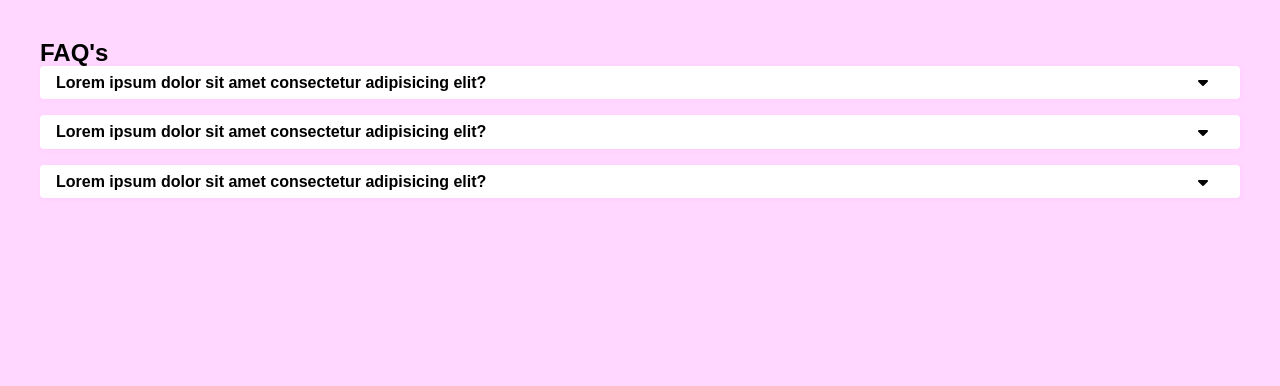
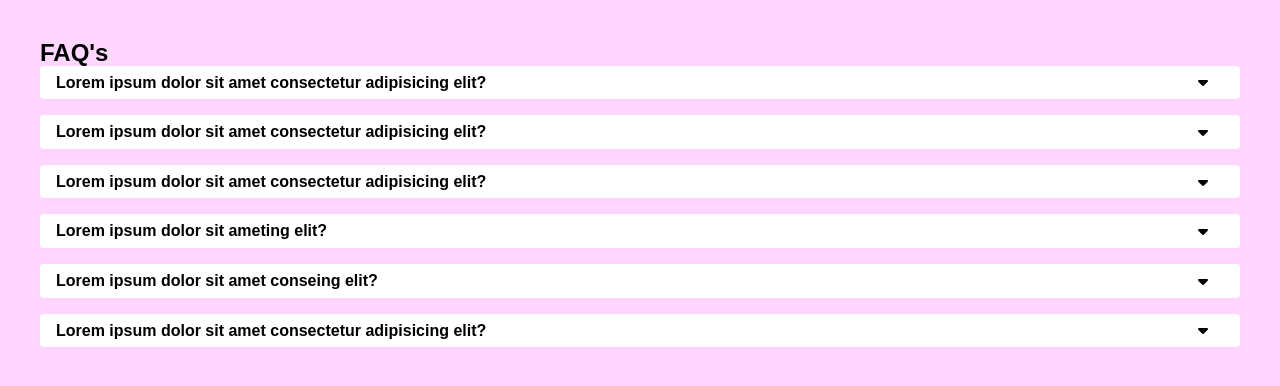
Before and after one commit to aruntutter/accordian-faq-section, a plain HTML site: page index.html in a window 1280 px wide. Drawn offline with Linux system fonts and the light colour scheme.

Commit message:
faq sections added

```diff
--- a/index.html
+++ b/index.html
@@ -46,7 +46,6 @@
     </div>
   </div>
 
-
   <div class="accordian">
     <div class="question">
       <h4>Lorem ipsum dolor sit amet consectetur adipisicing elit?</h4>
@@ -58,6 +57,42 @@
     </div>
   </div>
 
+  <div class="accordian">
+    <div class="question">
+      <h4>Lorem ipsum dolor sit ameting elit?</h4>
+      <i class="fa-solid fa-caret-down"></i>
+    </div>
+    <div class="answer">
+      <p>Lorem ipsum dolor sit amet consectetur, asperiores
+        necessitatibus tempore facere vero nihil voluptates possimus. Lorem ipsum, dolor sit amet consectetur
+        adipisicing elit. Animi, consequuntur aperiam cupiditate cum maxime in? Lorem ipsum, dolor sit amet consectetur
+        adipisicing elit. Quia, minima?</p>
+    </div>
+  </div>
+
+  <div class="accordian">
+    <div class="question">
+      <h4>Lorem ipsum dolor sit amet conseing elit?</h4>
+      <i class="fa-solid fa-caret-down"></i>
+    </div>
+    <div class="answer">
+      <p>Lorem ipsum dolor sit amet consectetur, adipisicing elit. Soluta sapiente officiis facilis asperiores
+        necessitatibus tempore facere vero nihil voluptates possimus. nte officiis facilis asperiores
+        necessitatibus</p>
+    </div>
+  </div>
+
+  <div class="accordian">
+    <div class="question">
+      <h4>Lorem ipsum dolor sit amet consectetur adipisicing elit?</h4>
+      <i class="fa-solid fa-caret-down"></i>
+    </div>
+    <div class="answer">
+      <p>Lorem ipsum dolor sit amet consectetur, adipisicing elit. Soluta sapiente offimpore facere vero nihil
+        voluptates possimus.</p>
+    </div>
+  </div>
+
 
   <!-- SCRIPT -->
   <script src="./script.js"></script>
```
